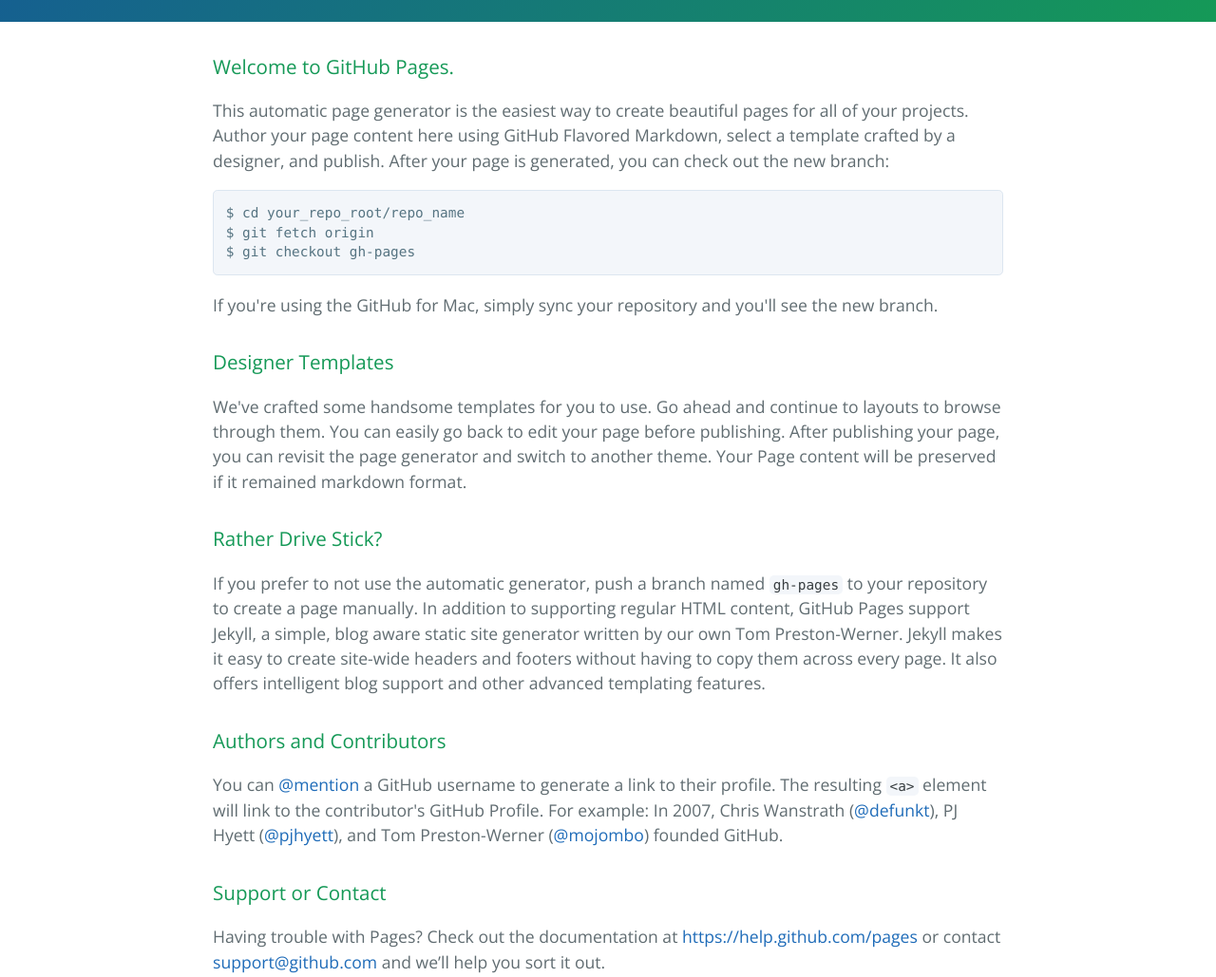
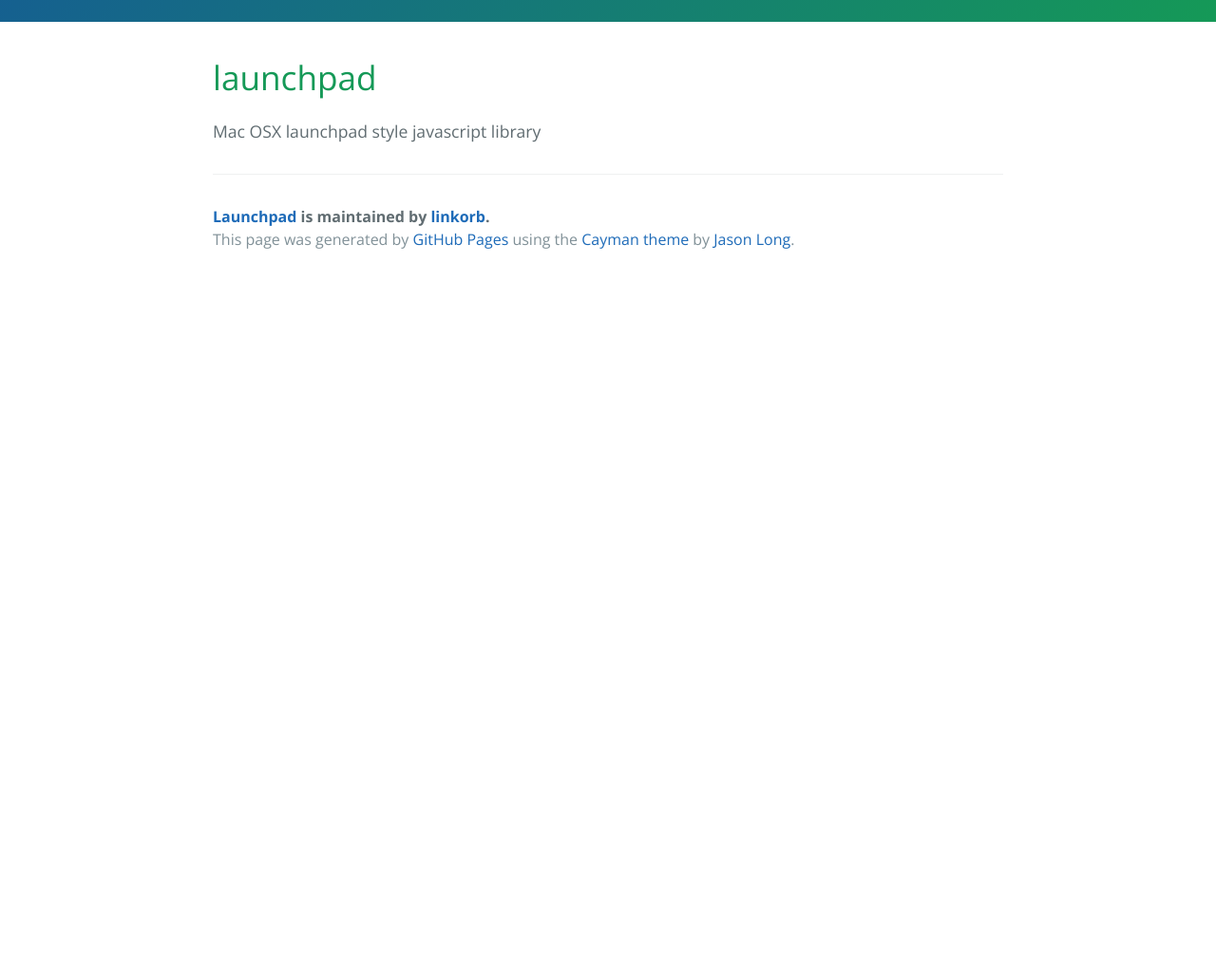
Before and after one commit to linkorb/launchpad, a plain HTML site: page index.html in a window 1280 px wide. Shown: the part 360-1389 px from the top of the page at 95% size. After the commit the page ends 800 px from the top, so only its background shows below. Drawn offline with nearby package versions, Linux system fonts and the light colour scheme.

```diff
--- a/index.html
+++ b/index.html
@@ -19,37 +19,10 @@
     </section>
 
     <section class="main-content">
-      <h3>
-<a id="welcome-to-github-pages" class="anchor" href="#welcome-to-github-pages" aria-hidden="true"><span class="octicon octicon-link"></span></a>Welcome to GitHub Pages.</h3>
+      <h1>
+<a id="launchpad" class="anchor" href="#launchpad" aria-hidden="true"><span class="octicon octicon-link"></span></a>launchpad</h1>
 
-<p>This automatic page generator is the easiest way to create beautiful pages for all of your projects. Author your page content here using GitHub Flavored Markdown, select a template crafted by a designer, and publish. After your page is generated, you can check out the new branch:</p>
-
-<pre><code>$ cd your_repo_root/repo_name
-$ git fetch origin
-$ git checkout gh-pages
-</code></pre>
-
-<p>If you're using the GitHub for Mac, simply sync your repository and you'll see the new branch.</p>
-
-<h3>
-<a id="designer-templates" class="anchor" href="#designer-templates" aria-hidden="true"><span class="octicon octicon-link"></span></a>Designer Templates</h3>
-
-<p>We've crafted some handsome templates for you to use. Go ahead and continue to layouts to browse through them. You can easily go back to edit your page before publishing. After publishing your page, you can revisit the page generator and switch to another theme. Your Page content will be preserved if it remained markdown format.</p>
-
-<h3>
-<a id="rather-drive-stick" class="anchor" href="#rather-drive-stick" aria-hidden="true"><span class="octicon octicon-link"></span></a>Rather Drive Stick?</h3>
-
-<p>If you prefer to not use the automatic generator, push a branch named <code>gh-pages</code> to your repository to create a page manually. In addition to supporting regular HTML content, GitHub Pages support Jekyll, a simple, blog aware static site generator written by our own Tom Preston-Werner. Jekyll makes it easy to create site-wide headers and footers without having to copy them across every page. It also offers intelligent blog support and other advanced templating features.</p>
-
-<h3>
-<a id="authors-and-contributors" class="anchor" href="#authors-and-contributors" aria-hidden="true"><span class="octicon octicon-link"></span></a>Authors and Contributors</h3>
-
-<p>You can <a href="https://github.com/blog/821" class="user-mention">@mention</a> a GitHub username to generate a link to their profile. The resulting <code>&lt;a&gt;</code> element will link to the contributor's GitHub Profile. For example: In 2007, Chris Wanstrath (<a href="https://github.com/defunkt" class="user-mention">@defunkt</a>), PJ Hyett (<a href="https://github.com/pjhyett" class="user-mention">@pjhyett</a>), and Tom Preston-Werner (<a href="https://github.com/mojombo" class="user-mention">@mojombo</a>) founded GitHub.</p>
-
-<h3>
-<a id="support-or-contact" class="anchor" href="#support-or-contact" aria-hidden="true"><span class="octicon octicon-link"></span></a>Support or Contact</h3>
-
-<p>Having trouble with Pages? Check out the documentation at <a href="https://help.github.com/pages">https://help.github.com/pages</a> or contact <a href="mailto:support@github.com">support@github.com</a> and we’ll help you sort it out.</p>
+<p>Mac OSX launchpad style javascript library</p>
 
       <footer class="site-footer">
         <span class="site-footer-owner"><a href="https://github.com/linkorb/launchpad">Launchpad</a> is maintained by <a href="https://github.com/linkorb">linkorb</a>.</span>
```
Also changed, not shown: params.json (+1 -1 lines).
